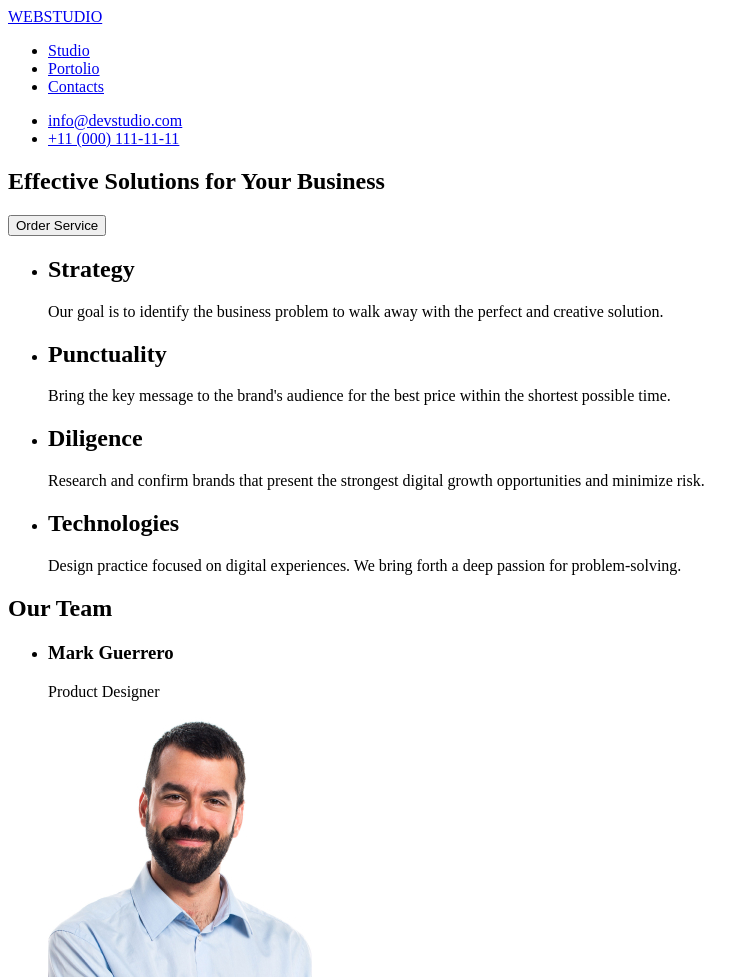
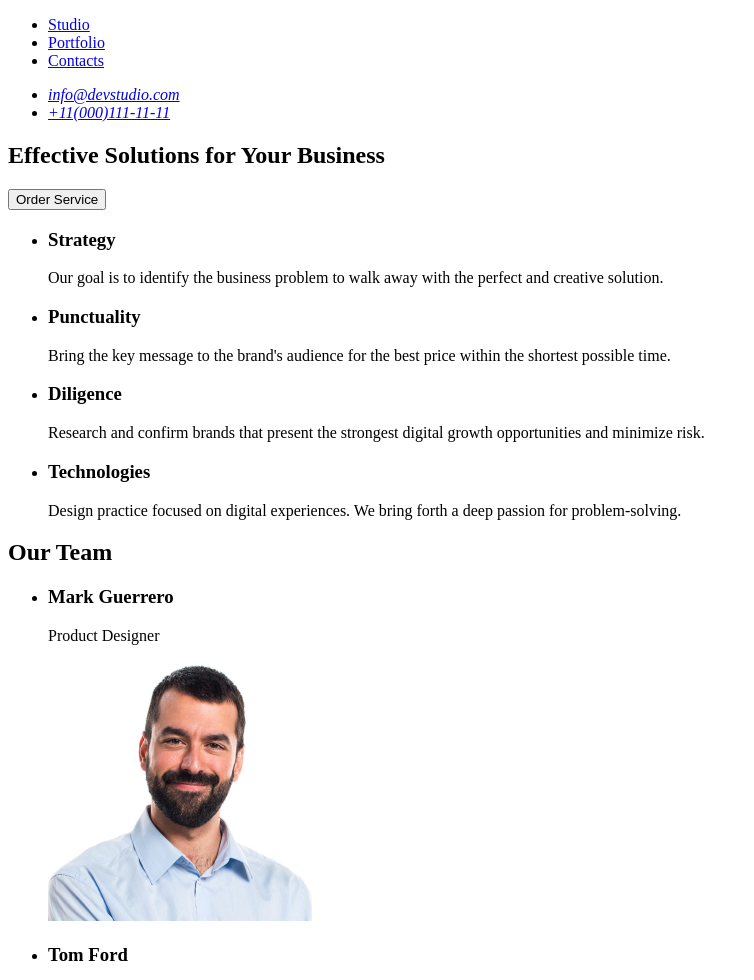
Before and after one commit to olasemich/goit-markup-hw-01, a plain HTML site: page index.html in a window 1280 px wide. Shown: the top 980 px of the page, without its empty margins (0-754 px from the left). Drawn offline with Linux system fonts and the light colour scheme.

Commit message:
correction

```diff
--- a/index.html
+++ b/index.html
@@ -7,48 +7,50 @@
   </head>
   <body>
     <header></header>
-    <a href="./index.html">WEBSTUDIO</a>
     <nav>
+      <a href="./index.html"></a>
       <ul>
         <li><a href="#Studio">Studio</a></li>
-        <li><a href="#Portolio">Portolio</a></li>
+        <li><a href="#Portfolio">Portfolio</a></li>
         <li><a href="#Contacts">Contacts</a></li>
       </ul>
     </nav>
-    <ul>
-      <li><a href="mailto:info@devstudio.com">info@devstudio.com </a></li>
-      <li><a href="tel:+11000111-11-11">+11 (000) 111-11-11 </a></li>
-    </ul>
+    <address>
+      <ul>
+        <li><a href="mailto:info@devstudio.com">info@devstudio.com</a></li>
+        <li><a href="tel:+11000111-11-11">+11(000)111-11-11</a></li>
+      </ul>
+    </address>
     <main>
       <section>
-        <h1>Effective Solutions for Your Business</h1>
+        <h2>Effective Solutions for Your Business</h2>
         <button type="button">Order Service</button>
       </section>
       <section>
         <ul>
           <li>
-            <h2>Strategy</h2>
+            <h3>Strategy</h3>
             <p>
               Our goal is to identify the business problem to walk away with the
               perfect and creative solution.
             </p>
           </li>
           <li>
-            <h2>Punctuality</h2>
+            <h3>Punctuality</h3>
             <p>
               Bring the key message to the brand's audience for the best price
               within the shortest possible time.
             </p>
           </li>
           <li>
-            <h2>Diligence</h2>
+            <h3>Diligence</h3>
             <p>
               Research and confirm brands that present the strongest digital
               growth opportunities and minimize risk.
             </p>
           </li>
           <li>
-            <h2>Technologies</h2>
+            <h3>Technologies</h3>
             <p>
               Design practice focused on digital experiences. We bring forth a
               deep passion for problem-solving.
```
